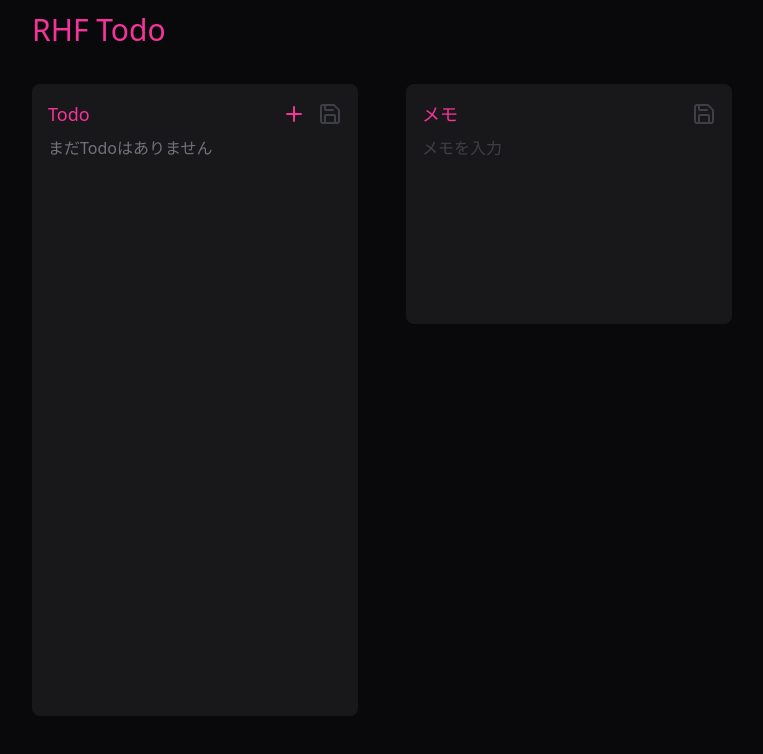
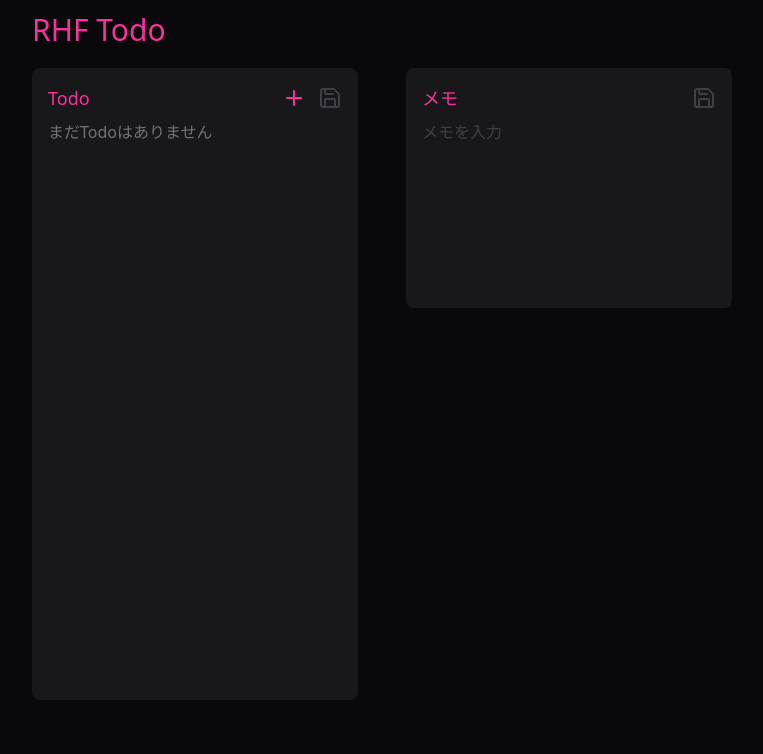
Before and after one commit to FNYukii/RHFTodo, a React (Vite) app: page / in a window 1280 px wide. Shown: the top 754 px of the page, without its empty margins (258-1021 px from the left). Built offline with nearby package versions, Linux system fonts and the light colour scheme.

Commit message:
feat: margin調整

```diff
--- a/src/App.tsx
+++ b/src/App.tsx
@@ -8,7 +8,7 @@ export const App = () => {
     <div>
       <Header />
 
-      <div className={clsx('mt-6 container', 'grid grid-cols-2 gap-12')}>
+      <div className={clsx('mt-2 container', 'grid grid-cols-2 gap-12')}>
         <TodoSection />
         <MemoSection />
       </div>
```
